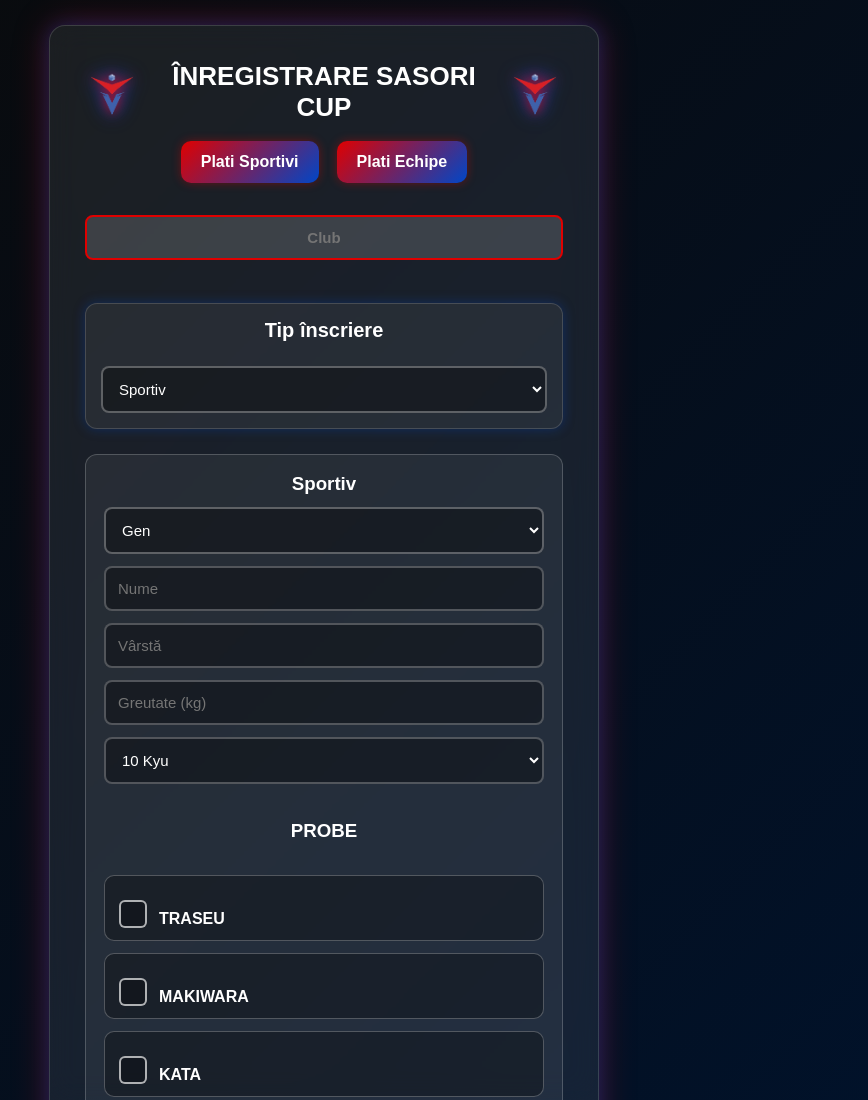
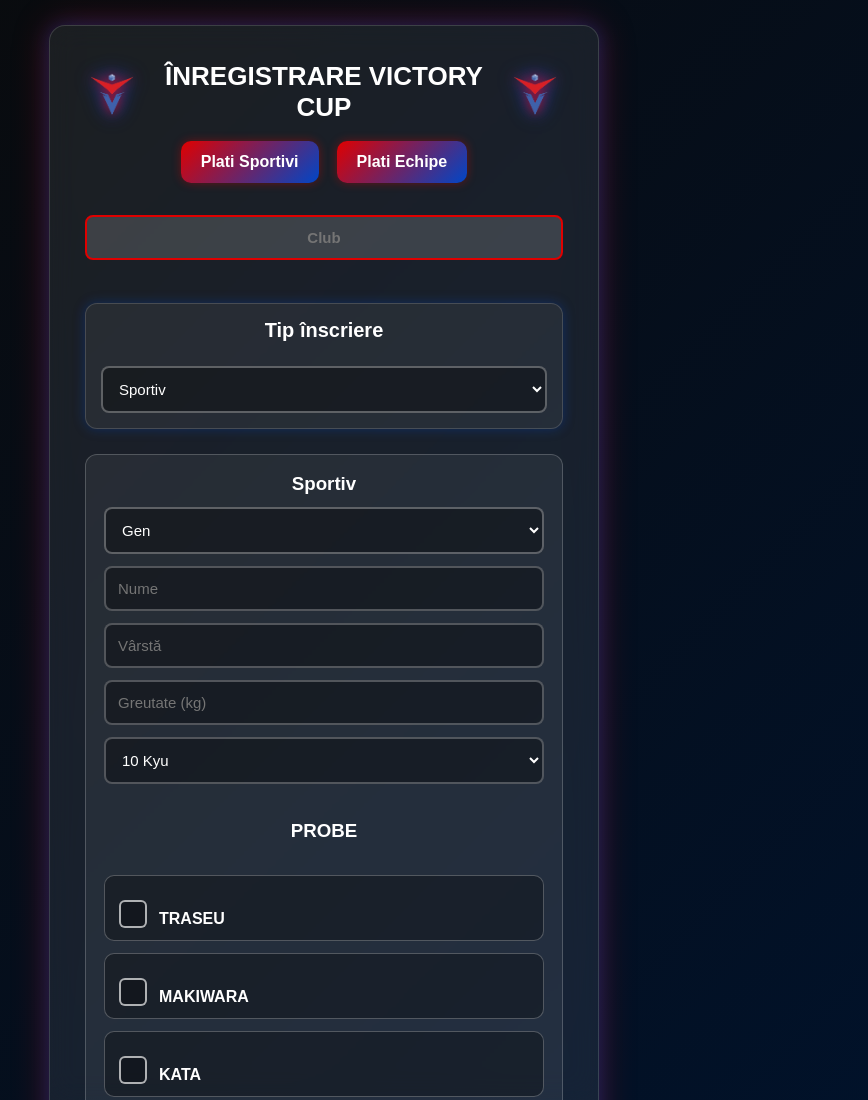
Before and after one commit to SVladut/DevVisionKarate.github.io, a plain HTML site: page index.html in a window 1280 px wide. Shown: the top 1100 px of the page, without its empty margins (316-1184 px from the left). Drawn offline with Linux system fonts and the light colour scheme.

Commit message:
Update index.html

```diff
--- a/index.html
+++ b/index.html
@@ -10,7 +10,7 @@
   <div class="container">
     <h2 class="title-with-logos">
       <img src="logo.png" alt="Logo stânga" class="logo-side">
-      ÎNREGISTRARE SASORI CUP
+      ÎNREGISTRARE VICTORY CUP
       <img src="logo.png" alt="Logo dreapta" class="logo-side">
     </h2>
 
```
